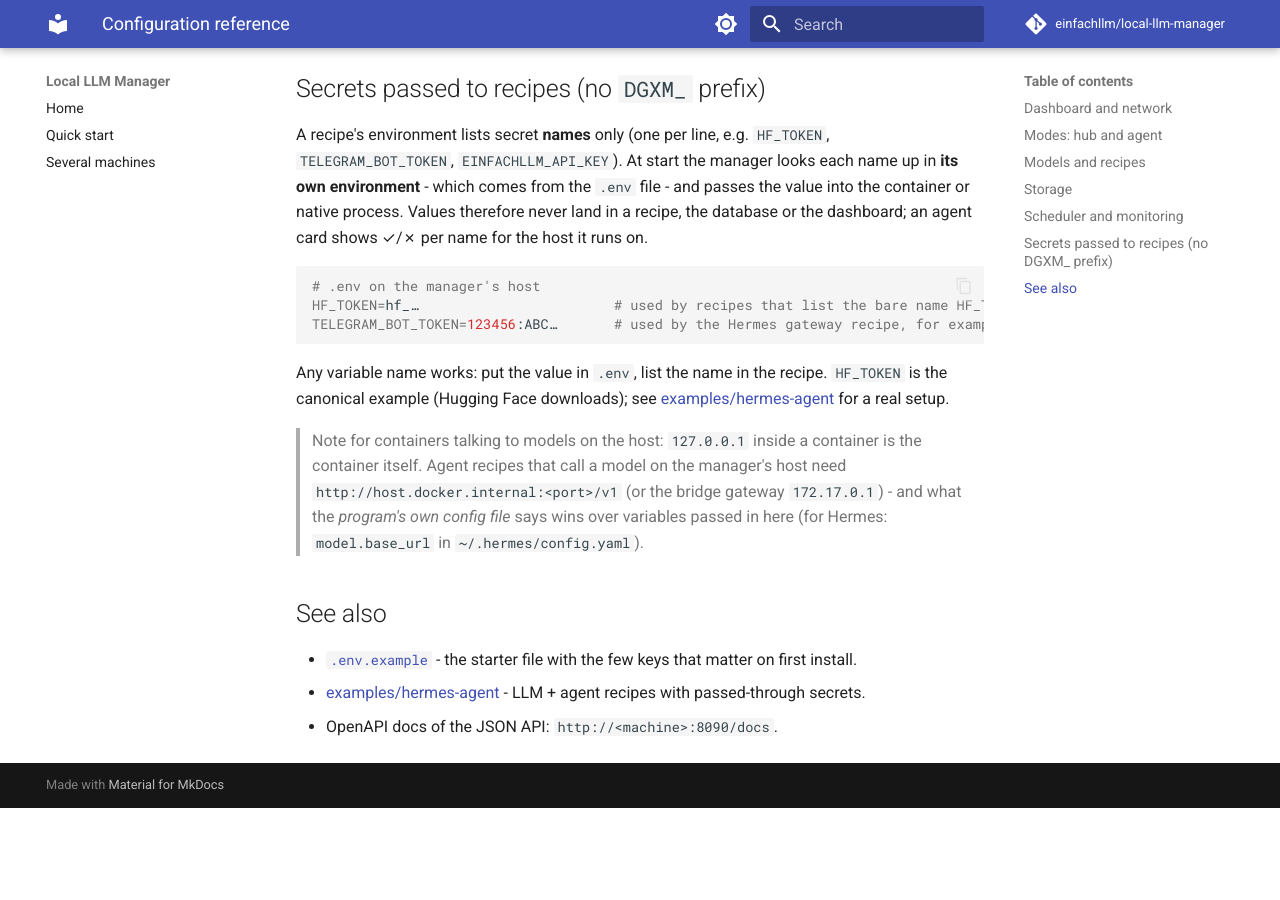
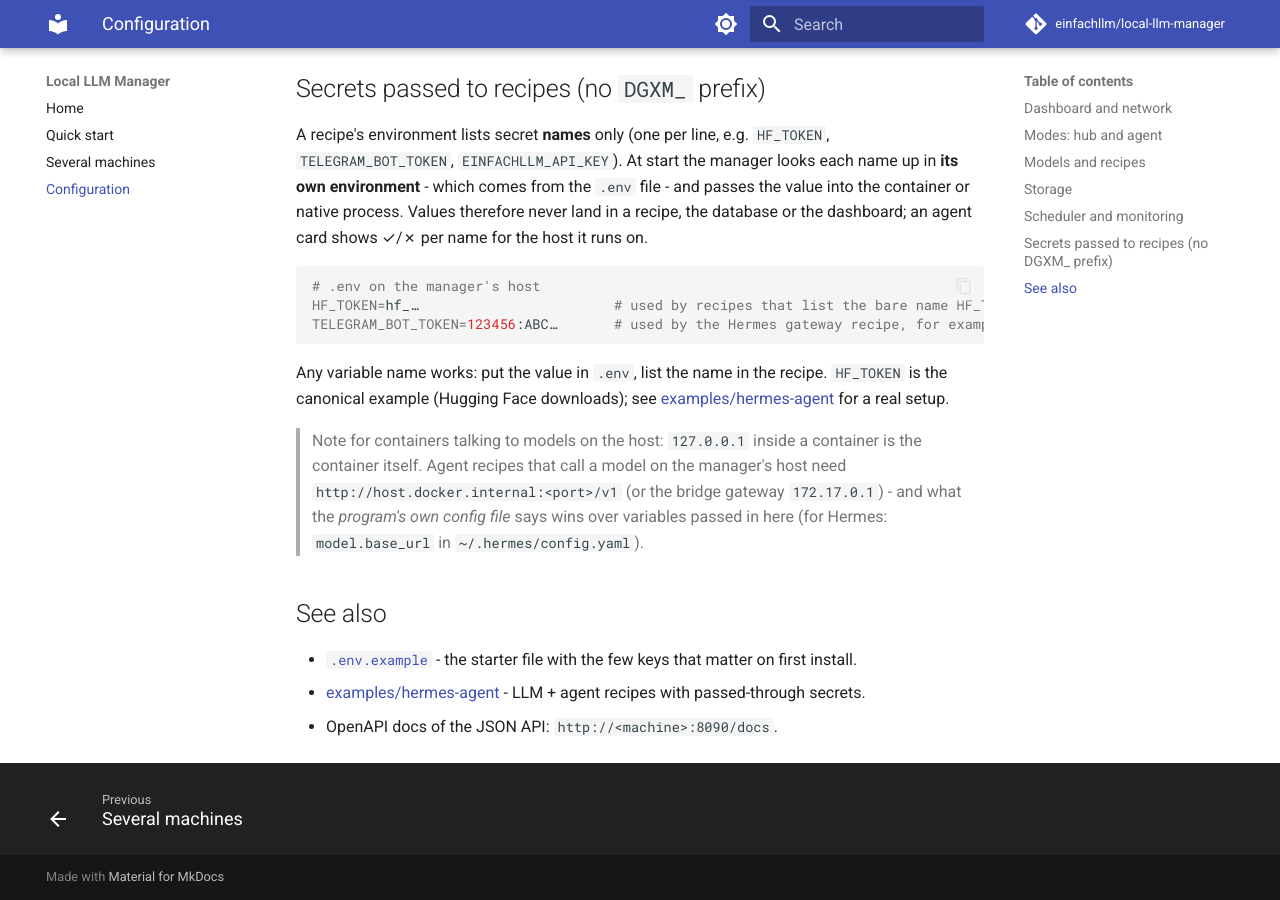
Before and after one commit to einfachllm/local-llm-manager, an MkDocs documentation site: the page built from docs/configuration.md, in a window 1280 px wide and 900 px high, scrolled down 2556 px. Built offline with MkDocs 1.6.1 and Material for MkDocs 9.7.7, drawn with Linux system fonts in a browser that asks for light colours; comment, search, counter and statistics services are not loaded; the version menu is left out; before the commit the page ends 3364 px from its top, so only the background shows below that; some of the changed lines change nothing that is shown.

Commit message:
Docs site: Configuration page in the nav, fix out-of-docs links
configuration.md now lives in docs/ (merged with the docs site), so the
strict MkDocs build flagged it: it was missing from the nav and linked to
.env.example and examples/hermes-agent, which are outside docs_dir. Both
now point at GitHub; the page is in the nav after Several machines.

````diff
--- a/docs/configuration.md
+++ b/docs/configuration.md
@@ -1,7 +1,7 @@
 # Configuration reference
 
 Everything is set in the **`.env` file in the install folder** (used by `install.sh`, `install-macos.sh`,
-`run.sh` and Docker Compose). Copy [`.env.example`](../.env.example) to `.env`; the installers do this for
+`run.sh` and Docker Compose). Copy [`.env.example`](https://github.com/einfachllm/local-llm-manager/blob/main/.env.example) to `.env`; the installers do this for
 you and fill in secrets. Restart the service after changes (`sudo systemctl restart local-llm-manager`,
 or rerun the installer).
 
@@ -65,7 +65,7 @@
 ```
 
 Any variable name works: put the value in `.env`, list the name in the recipe. `HF_TOKEN` is the
-canonical example (Hugging Face downloads); see [examples/hermes-agent](../examples/hermes-agent/README.md)
+canonical example (Hugging Face downloads); see [examples/hermes-agent](https://github.com/einfachllm/local-llm-manager/blob/main/examples/hermes-agent/README.md)
 for a real setup.
 
 > Note for containers talking to models on the host: `127.0.0.1` inside a container is the container
@@ -75,6 +75,6 @@
 
 ## See also
 
-- [`.env.example`](../.env.example) - the starter file with the few keys that matter on first install.
-- [examples/hermes-agent](../examples/hermes-agent/README.md) - LLM + agent recipes with passed-through secrets.
+- [`.env.example`](https://github.com/einfachllm/local-llm-manager/blob/main/.env.example) - the starter file with the few keys that matter on first install.
+- [examples/hermes-agent](https://github.com/einfachllm/local-llm-manager/blob/main/examples/hermes-agent/README.md) - LLM + agent recipes with passed-through secrets.
 - OpenAPI docs of the JSON API: `http://<machine>:8090/docs`.
--- a/mkdocs.yml
+++ b/mkdocs.yml
@@ -49,6 +49,7 @@
   - Home: index.md
   - Quick start: quick-start.md
   - Several machines: several-machines.md
+  - Configuration: configuration.md
 
 plugins:
   - search
````
